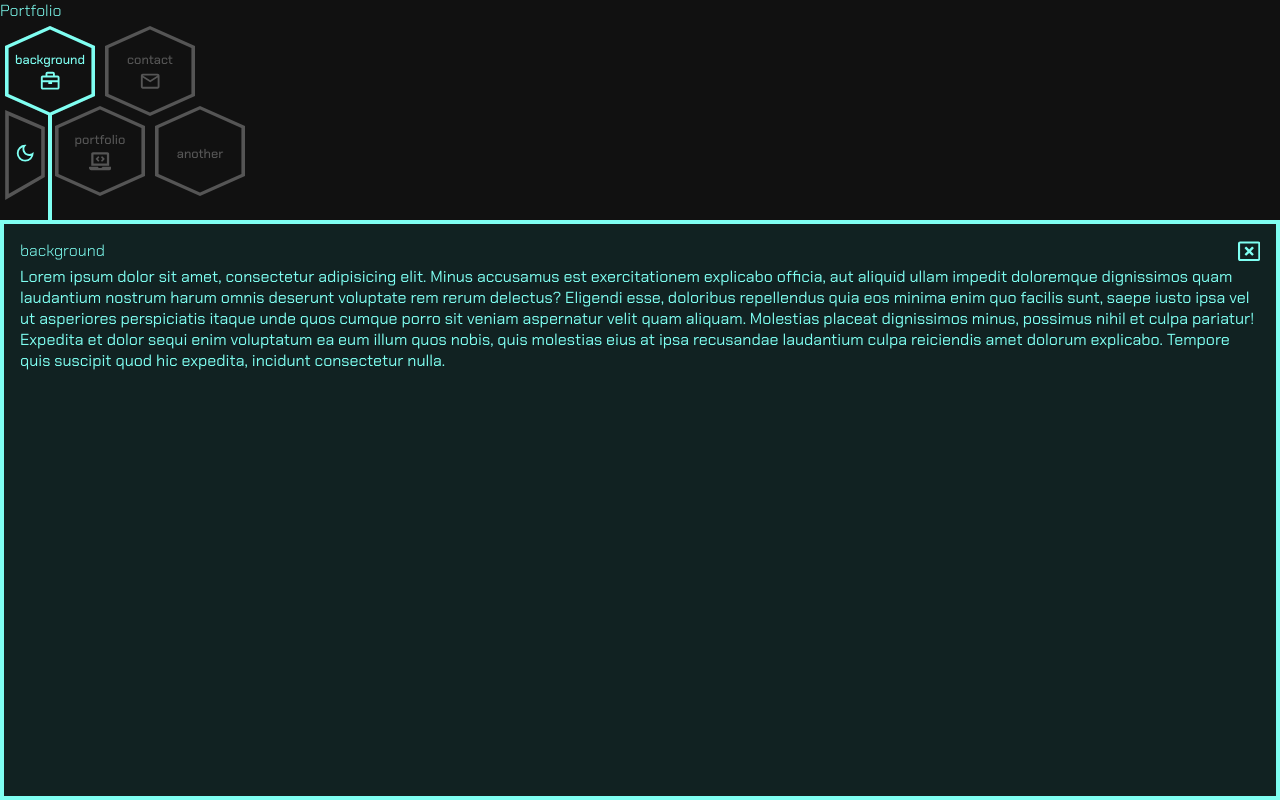
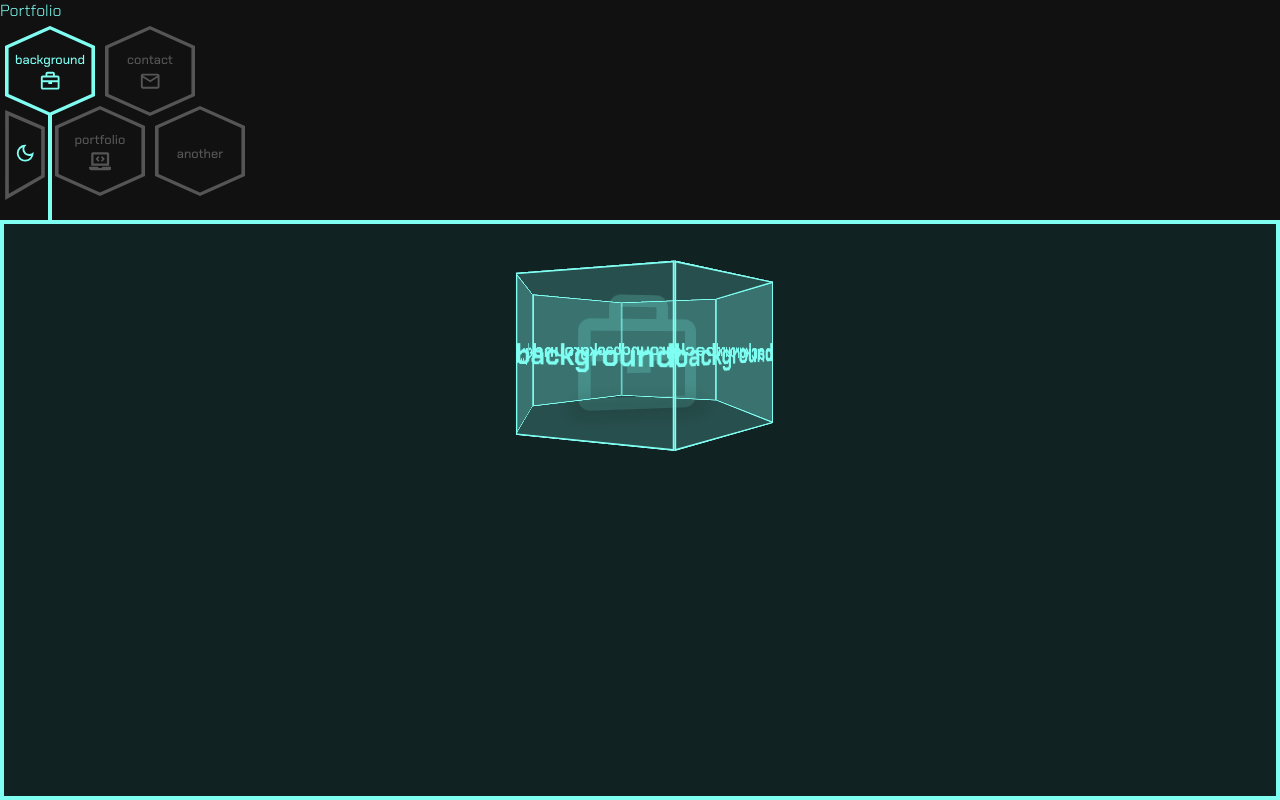
Before and after one commit to a-stepanian/portfolio-v2, a React (Create React App) app: page / in a window 1280 px wide. Both pictures are taken after a click on the button "background". Built offline with nearby package versions, Linux system fonts and the light colour scheme.

Commit message:
Adds ThreeDimensions to InfoPanel

```diff
--- a/src/InfoPanel.tsx
+++ b/src/InfoPanel.tsx
@@ -16,28 +16,14 @@ const InfoPanelNew = (props: IInfoPanelNewProps) => {
 
   return (
     <Wrapper>
-      <div
-        className={`panel ${isOpen ? "open" : ""}`}
-        style={{ left: leftOffset }}>
+      <div className={`panel ${isOpen ? "open" : ""}`} style={{ left: leftOffset }}>
         <div className="panel-header">
-          <h1>{text}</h1>
-          <button type="button" onClick={() => updateBtnClicked("")}>
+          {/* <h1>{text}</h1> */}
+          {/* <button type="button" onClick={() => updateBtnClicked("")}>
             <FaRegWindowClose className="icon" />
-          </button>
+          </button> */}
         </div>
-        <p>
-          Lorem ipsum dolor sit amet, consectetur adipisicing elit. Minus
-          accusamus est exercitationem explicabo officia, aut aliquid ullam
-          impedit doloremque dignissimos quam laudantium nostrum harum omnis
-          deserunt voluptate rem rerum delectus? Eligendi esse, doloribus
-          repellendus quia eos minima enim quo facilis sunt, saepe iusto ipsa
-          vel ut asperiores perspiciatis itaque unde quos cumque porro sit
-          veniam aspernatur velit quam aliquam. Molestias placeat dignissimos
-          minus, possimus nihil et culpa pariatur! Expedita et dolor sequi enim
-          voluptatum ea eum illum quos nobis, quis molestias eius at ipsa
-          recusandae laudantium culpa reiciendis amet dolorum explicabo. Tempore
-          quis suscipit quod hic expedita, incidunt consectetur nulla.
-        </p>
+        <ThreeDimensions />
       </div>
     </Wrapper>
   );
@@ -45,6 +31,9 @@ const InfoPanelNew = (props: IInfoPanelNewProps) => {
 
 const Wrapper = styled.section`
   .panel {
+    display: flex;
+    justify-content: center;
+    align-items: center;
     opacity: 0;
     z-index: 4;
     transition: 0.2s linear;
@@ -52,12 +41,10 @@ const Wrapper = styled.section`
     top: 220px;
     width: 0;
     height: 0;
-    transition: height 0.2s linear, width 0.2s linear, padding 0.2s linear,
-      left 0.2s linear, opacity 0.1s linear 0.1s;
+    transition: height 0.2s linear, width 0.2s linear, padding 0.2s linear, left 0.2s linear, opacity 0.1s linear 0.1s;
     border: 4px solid ${(props) => props.theme.textColor};
     background-color: ${(props) => props.theme.hoverColor};
     overflow-y: scroll;
-
     &::-webkit-scrollbar {
       -webkit-appearance: none;
     }
@@ -98,9 +85,16 @@ const Wrapper = styled.section`
       }
     }
     h1,
-    p,
+    p {
+      color: ${(props) => props.theme.textColor};
+    }
     .icon {
-      color: ${(props) => props.theme.textColor};
+      font-size: 9rem;
+      color: #274e4b;
+    }
+    h1 {
+      font-size: 4rem;
+      margin-bottom: 4rem;
     }
   }
   .open {
@@ -111,16 +105,15 @@ const Wrapper = styled.section`
     bottom: 0;
     height: calc(100vh - 220px);
     padding: 1rem;
-    transition: height 0.4s linear 0.7s, width 0.2s linear 0.6s,
-      padding 0.2s linear 0.6s, left 0.2s linear 0.6s, opacity 0.01s linear 0.6s;
+    transition: height 0.4s linear 0.7s, width 0.2s linear 0.6s, padding 0.2s linear 0.6s, left 0.2s linear 0.6s,
+      opacity 0.01s linear 0.6s;
     & * {
       opacity: 1;
     }
   }
   @media (min-width: 990px) {
     .open {
-      transition: height 0.4s linear 0.8s, width 0.4s linear 0.6s,
-        padding 0.3s linear 0.6s, left 0.3s linear 0.6s,
+      transition: height 0.4s linear 0.8s, width 0.4s linear 0.6s, padding 0.3s linear 0.6s, left 0.3s linear 0.6s,
         opacity 0.01s linear 0.6s;
     }
   }
--- /dev/null
+++ b/src/ThreeDimensions.tsx
@@ -0,0 +1,211 @@
+import styled from "styled-components";
+import { useAppContext } from "./AppContext";
+import { FaLaptopCode } from "react-icons/fa";
+import { BiBriefcase } from "react-icons/bi";
+import { MdMailOutline } from "react-icons/md";
+
+const ThreeDimensions = () => {
+  const { btnClicked } = useAppContext();
+
+  return (
+    <Wrapper>
+      <div className="icon-wrapper">
+        {btnClicked === "portfolio" && <FaLaptopCode className="icon" />}
+        {btnClicked === "background" && <BiBriefcase className="icon" />}
+        {btnClicked === "contact" && <MdMailOutline className="icon" />}
+      </div>
+      <div className="icon-shadow"></div>
+      <div
+        className={`${
+          btnClicked.toLowerCase() === "portfolio"
+            ? "cube show-portfolio"
+            : btnClicked.toLowerCase() === null
+            ? "cube show-portfolio"
+            : btnClicked.toLowerCase() === "background"
+            ? "cube show-background"
+            : btnClicked.toLowerCase() === "contact"
+            ? "cube show-contact"
+            : btnClicked.toLowerCase() === "pennsylvania"
+            ? "cube show-pennsylvania"
+            : btnClicked.toLowerCase() === "psu"
+            ? "cube show-psu"
+            : "cube show-washington"
+        } always-spinning`}>
+        <div className="face portfolio">
+          <h5>{btnClicked}</h5>
+        </div>
+        <div className="face background">
+          <h5>{btnClicked}</h5>
+        </div>
+        <div className="face contact">
+          <h5>{btnClicked}</h5>
+        </div>
+        <div className="face pennsylvania">
+          <h5>{btnClicked}</h5>
+        </div>
+        <div className="face psu">
+          <h5>{btnClicked}</h5>
+        </div>
+        <div className="face washington">
+          <h5>{btnClicked}</h5>
+        </div>
+        {/* <div className="face portfolio">
+          <h5>Portfolio</h5>
+        </div>
+        <div className="face background">
+          <h5>Chamblee, GA</h5>
+        </div>
+        <div className="face contact">
+          <h5>Baltimore, MD</h5>
+        </div>
+        <div className="face pennsylvania">
+          <h5>Shady Grove, PA</h5>
+        </div>
+        <div className="face psu">
+          <h5>State College, PA</h5>
+        </div>
+        <div className="face washington">
+          <h5>Washington</h5>
+        </div> */}
+      </div>
+    </Wrapper>
+  );
+};
+
+const Wrapper = styled.div`
+  position: absolute;
+  top: calc(5%);
+  left: calc(50vw - 95px);
+  width: 180px;
+  height: 180px;
+  perspective: calc(180px * 2); //zoom in and out of cube
+  .icon-wrapper {
+    position: absolute;
+    height: 30px;
+    top: calc(50% - 80px);
+    left: calc(50% - 72px);
+    animation: bounce 6s ease-in-out infinite 0.1s;
+    transform: translateY(0);
+
+    & .icon {
+      color: #274e4b;
+      width: 100%;
+    }
+  }
+
+  @keyframes bounce {
+    0%,
+    100% {
+      transform: translateY(0) rotateY(0);
+    }
+    25% {
+      transform: translateY(45px) rotateY(25deg);
+    }
+    50% {
+      transform: translateY(0) rotateY(0);
+    }
+    75% {
+      transform: translateY(45px) rotateY(-25deg);
+    }
+  }
+  .icon-shadow {
+    position: absolute;
+    height: 12px;
+    border-radius: 60px;
+    width: 120px;
+    bottom: 22px;
+    left: calc(50% - 60px);
+    background-color: #00000090;
+    animation: pulse 6s ease-in-out infinite;
+    transform: scale(1.2);
+    filter: blur(10px);
+  }
+  @keyframes pulse {
+    0%,
+    100% {
+      transform: scale(1.2) rotateZ(0);
+      filter: blur(10px);
+    }
+    25% {
+      transform: scale(1) rotateZ(-5deg) translateX(-3px);
+      filter: blur(6px);
+    }
+    50% {
+      transform: scale(1.2) rotateZ(0);
+      filter: blur(10px);
+    }
+    75% {
+      transform: scale(1) rotateZ(5deg) translateX(3px);
+      filter: blur(6px);
+    }
+  }
+
+  .cube {
+    width: 100%;
+    height: 100%;
+    position: relative;
+    padding-top: 0.75rem;
+    transform-style: preserve-3d;
+    transition: transform 0.7s 0.3s;
+  }
+
+  .face {
+    position: absolute;
+    width: 180px;
+    height: 180px;
+    background-color: #7ffff233;
+    border: 2px solid #7ffff2;
+    display: flex;
+    flex-direction: column;
+    justify-content: center;
+    align-items: center;
+
+    img {
+      max-height: 70%;
+      max-width: 90%;
+    }
+  }
+
+  /* ------------------------------------- */
+  /* INITIAL STATIC POSITION OF CUBE FACES */
+  /* ------------------------------------- */
+
+  .portfolio {
+    transform: rotateY(0deg) translateZ(calc(180px / 2 / 0.5774));
+  }
+  .background {
+    transform: rotateY(60deg) translateZ(calc(180px / 2 / 0.5774));
+  }
+  .contact {
+    transform: rotateY(120deg) translateZ(calc(180px / 2 / 0.5774));
+  }
+  .pennsylvania {
+    transform: rotateY(180deg) translateZ(calc(180px / 2 / 0.5774));
+  }
+  .washington {
+    transform: rotateY(240deg) translateZ(calc(180px / 2 / 0.5774));
+  }
+  .psu {
+    transform: rotateY(300deg) translateZ(calc(180px / 2 / 0.5774));
+  }
+
+  /* ------------------------------------------------ */
+  /* TRANSFORM OPTIONS FOR DISPLAYING A SPECIFIC FACE */
+  /* ------------------------------------------------ */
+  .always-spinning {
+    animation: spin 30s linear infinite;
+  }
+  @keyframes spin {
+    0% {
+      transform: translateZ(calc(180px / 2 / -0.5774)) rotateY(0deg);
+    }
+    100% {
+      transform: translateZ(calc(180px / 2 / -0.5774)) rotateY(360deg);
+    }
+  }
+  h5 {
+    font-size: 2rem;
+  }
+`;
+
+export default ThreeDimensions;
```
Also changed, not shown: src/App.tsx (+14 -46 lines).
